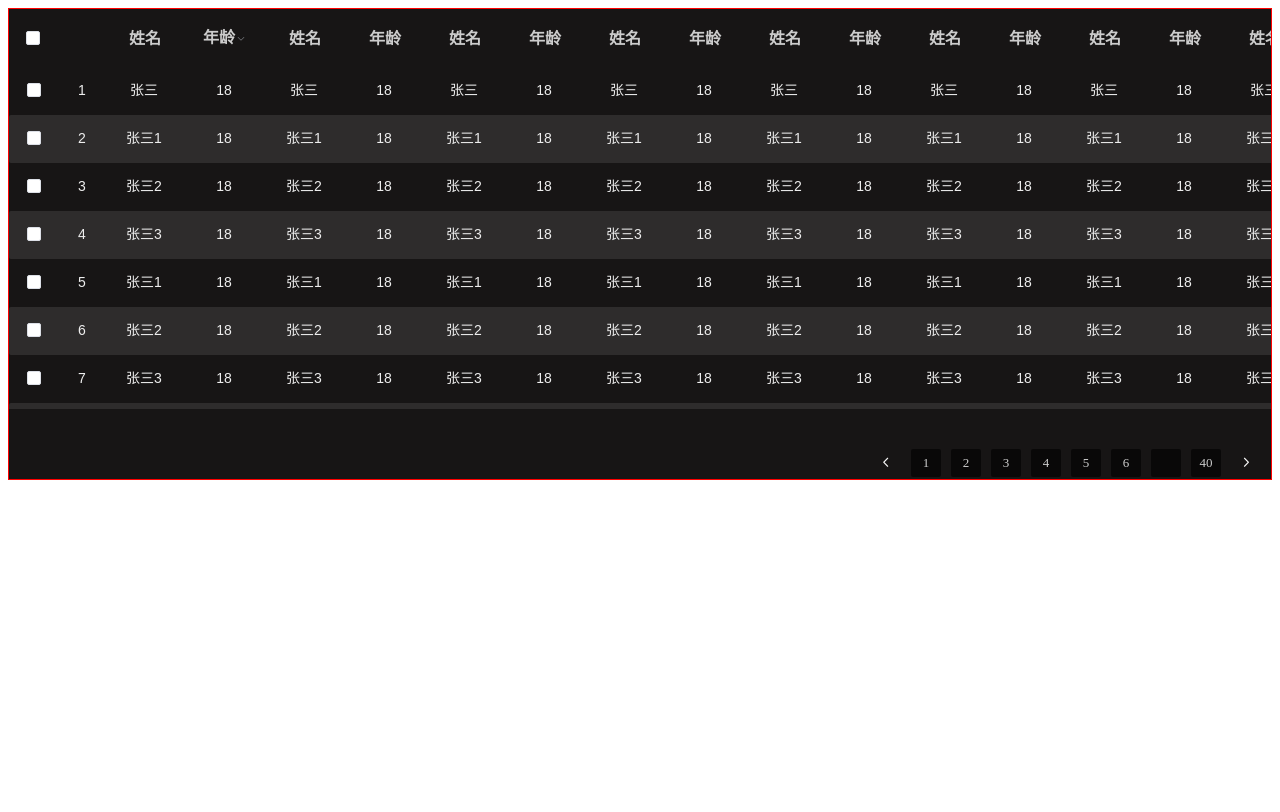
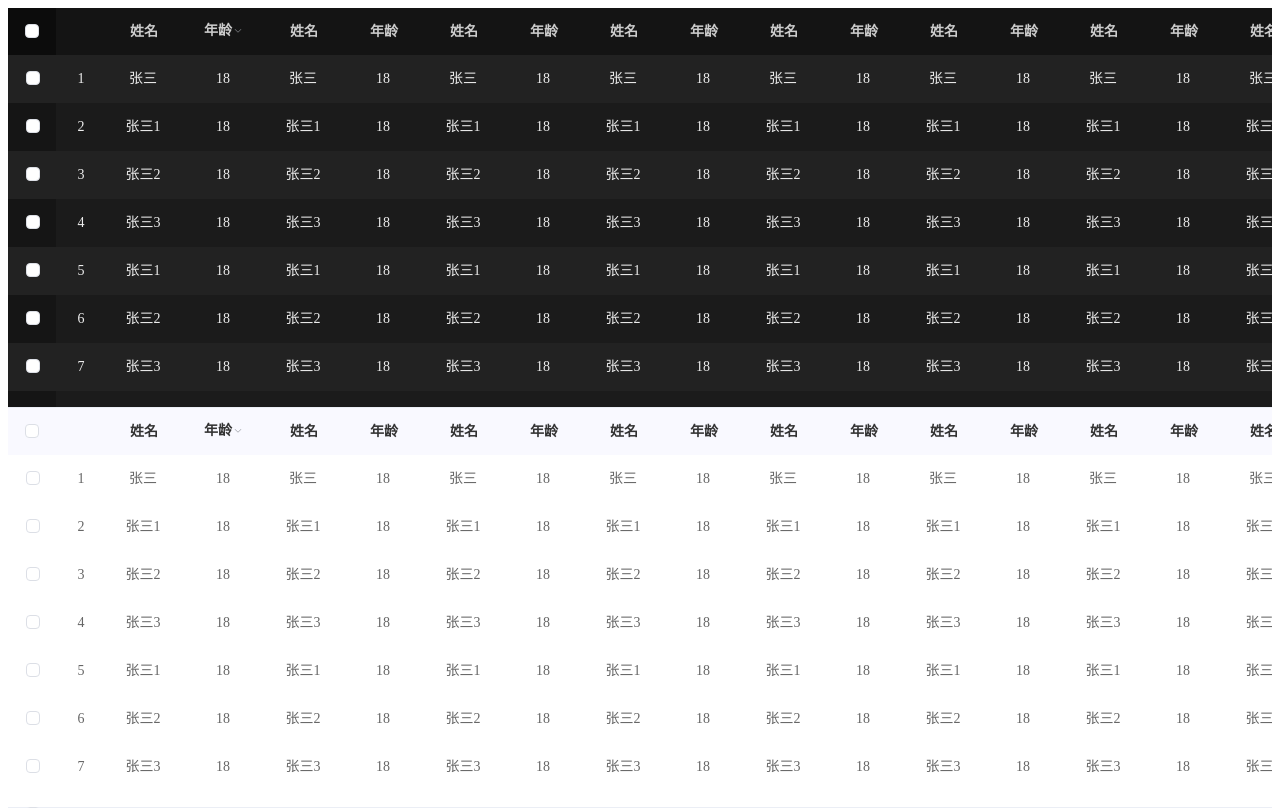
Before and after one commit to Wulakaka/table, a Vue app: page / in a window 1280 px wide. Shown: the top 812 px of the page. Built offline with nearby package versions, Linux system fonts and the light colour scheme.

Commit message:
feat: 完善组件

```diff
--- a/examples/App.vue
+++ b/examples/App.vue
@@ -1,7 +1,5 @@
 <template>
-  <div class="page">
-    <TestTable />
-  </div>
+  <TestTable />
 </template>
 
 <script>
@@ -19,9 +17,4 @@ export default {
 };
 </script>
 
-<style lang="scss" scoped>
-.page {
-  background-color: rgb(23, 21, 21);
-  border: 1px solid red;
-}
-</style>
+<style lang="scss" scoped></style>
--- a/examples/components/TestTable.vue
+++ b/examples/components/TestTable.vue
@@ -1,6 +1,33 @@
 <template>
   <div class="bs-table">
-    <TslTable :data="tableList">
+    <TslTable :data="tableList" tsl theme="dark" height="400">
+      <TslTableColumn type="selection" fixed />
+      <TslTableColumn type="index" />
+      <TslTableColumn prop="name" label="姓名" type="img" />
+      <TslTableColumn
+        prop="age"
+        label="年龄"
+        :filters="testFilter"
+        :filter-method="() => {}"
+      />
+      <TslTableColumn prop="name" label="姓名" />
+      <TslTableColumn prop="age" label="年龄" />
+      <TslTableColumn prop="name" label="姓名" />
+      <TslTableColumn prop="age" label="年龄" />
+      <TslTableColumn prop="name" label="姓名" />
+      <TslTableColumn prop="age" label="年龄" />
+      <TslTableColumn prop="name" label="姓名" />
+      <TslTableColumn prop="age" label="年龄" />
+      <TslTableColumn prop="name" label="姓名" />
+      <TslTableColumn prop="age" label="年龄" />
+      <TslTableColumn prop="name" label="姓名" />
+      <TslTableColumn prop="age" label="年龄" />
+      <TslTableColumn prop="name" label="姓名" />
+      <TslTableColumn prop="age" label="年龄" />
+      <TslTableColumn prop="name" label="姓名" />
+      <TslTableColumn prop="age" label="年龄" />
+    </TslTable>
+    <TslTable stripe :data="tableList" tsl theme="light" height="400">
       <TslTableColumn type="selection" />
       <TslTableColumn type="index" />
       <TslTableColumn prop="name" label="姓名" type="img" />
--- a/examples/main.js
+++ b/examples/main.js
@@ -1,6 +1,5 @@
 import Vue from "vue";
 import App from "./App.vue";
-import "element-ui/lib/theme-chalk/index.css";
 import TslTable from "../src/index";
 
 Vue.config.productionTip = false;
--- a/packages/TslTable/src/TslTable.vue
+++ b/packages/TslTable/src/TslTable.vue
@@ -1,43 +1,35 @@
 <template>
-  <div class="bs-table">
   <Table
+    class="tsl-table"
+    :class="[theme]"
     v-bind="$attrs"
     v-on="$listeners"
-      height="400"
-      :row-class-name="setRowClass"
-      header-row-class-name="transparent"
-      header-cell-class-name="transparent head-row"
-      :row-style="rowStyle"
-      :cell-style="cellStyle"
+    row-class-name="body-row"
+    cell-class-name="body-cell"
+    header-row-class-name="header-row"
+    header-cell-class-name="header-cell"
+    :stripe="theme === 'dark' ? true : stripe"
   >
     <slot />
   </Table>
-    <Pagination
-      @size-change="handleSizeChange"
-      @current-change="handleCurrentChange"
-      :current-page="page"
-      :page-sizes="[10, 20, 50]"
-      :page-size="size"
-      background
-      layout="prev, pager, next"
-      :total="400"
-    />
-  </div>
 </template>
 
 <script>
-import { Table, Pagination } from "element-ui";
+import { Table } from "element-ui";
 export default {
   name: "TslTable",
   components: {
     Table,
-    Pagination,
   },
-
   props: {
+    theme: {
+      type: String,
+      required: false,
+      default: "dark",
+    },
     stripe: {
       type: Boolean,
-      default: true,
+      default: false,
     },
     pageSize: {
       type: Number,
@@ -102,96 +94,204 @@ export default {
 </script>
 
 <style lang="scss">
-$theme: #7dffff;
-$bg: rgba(0, 0, 0, 0.6);
-.el-table {
-  background-color: transparent !important;
-  .el-table__expanded-cell {
-    background-color: transparent !important;
+$primary: (
+  dark: #70d9d9,
+  light: #6266ea,
+);
+$colors: (
+  dark: (
+    //  table
+    table-background: #222222,
+    header-cell-background: rgba(0, 0, 0, 0.4),
+    header-cell-color: #cccccc,
+    body-row-background: rgba(0, 0, 0, 0.2),
+    body-row-hover-background: #272d2d,
+    body-cell-color: #eeeeee,
+    // checkbox
+    checkbox-color: map-get($primary, "dark"),
+    checkbox-inner-after-color: #333333,
+  ),
+  light: (
+    //  table
+    table-background: transparent,
+    header-cell-background: change-color(#6266ea, $alpha: 0.04),
+    header-cell-color: #333,
+    body-row-background: rgba(255, 255, 255, 0.9),
+    body-row-hover-background: #f1f1f9,
+    body-cell-color: #666,
+    // checkbox
+    checkbox-color: map-get($primary, "light"),
+    checkbox-inner-after-color: white,
+  ),
+);
+
+@mixin theme($theme) {
+  &.el-table {
+    background: map-get($colors, $theme, "table-background");
+    tr {
+      background: transparent;
+      th.el-table__cell.gutter {
+        background: transparent;
       }
-  th.el-table__cell {
-    background-color: transparent !important;
-  }
-  tbody {
-    background-color: transparent;
-  }
-  .head-row {
-    font-family: "Microsoft YaHei";
-    font-style: normal;
-    font-weight: 700;
-    font-size: 16px;
-    color: #cccccc;
-  }
-  .row {
-    height: 48px;
-    padding: 0;
-    font-family: "DIN", Arial, "Microsoft YaHei";
-    font-style: normal;
-    font-weight: 400;
-    font-size: 14px;
-    color: #eeeeee;
-  }
-  .row__stripe {
-    background: rgba(255, 255, 255, 0.1);
-    border-radius: 10px;
-  }
-  .transparent {
-    background-color: transparent;
-  }
-  /*头部下边框*/
-  thead tr th.is-leaf {
-    border: 0px solid #ebeef5 !important;
-    border-right: none;
-  }
-  thead tr th:nth-last-of-type(2) {
-    border-right: 0px solid #ebeef5 !important;
     }
 
-  /*表格内下边框*/
-  &__row > td {
-    border-color: transparent !important;
-    /*border-collapse: collapse和border-radius不兼容,border需要在td/th上面设置,改动需要手动刷新*/
-    &:first-child {
-      border-radius: 2px 0 0 2px;
-    }
-    &:last-child {
-      border-radius: 0 2px 2px 0;
+    .header-row {
+      background: map-get($colors, $theme, "header-row-background");
+      .header-cell {
+        background: map-get($colors, $theme, "header-cell-background");
+        color: map-get($colors, $theme, "header-cell-color");
+        border-color: transparent;
+        padding: 6px 0;
       }
     }
-  /*底部下边框*/
-  &::before {
-    height: 0px !important;
+    &.el-table--striped .el-table__body tr.el-table__row--striped {
+      td.el-table__cell {
+        background: map-get($colors, $theme, "body-row-background");
       }
-}
-.el-table--enable-row-hover .el-table__body tr:hover > td.el-table__cell {
-  background: rgba(112, 217, 217, 0.2) !important;
-}
-.el-pagination {
-  margin-top: 37.7px;
-  text-align: end;
-  .font {
-    font-family: "DIN" !important;
-    font-weight: 400 !important;
-    text-align: center !important; /* 黑白灰/ccc */
-    color: #ccc !important;
-  }
-  &__total {
-    @extend .font;
-  }
-  &.is-background {
-    .el-pager li {
-      @extend .font;
-      background-color: $bg !important;
-    }
-    button {
-      color: #fafafa !important;
-      background-color: transparent !important;
+      &:hover {
+        td.el-table__cell {
+          background: map-get($colors, $theme, "body-row-hover-background");
         }
       }
     }
-.el-select {
-  &-dropdown__item.selected {
-    color: $theme !important;
+    .body-row {
+      background: transparent;
+      .body-cell {
+        background: transparent;
+        border-color: transparent;
+        color: map-get($colors, $theme, "body-cell-color");
+      }
+
+      &:hover .body-cell {
+        background: map-get($colors, $theme, "body-row-hover-background");
       }
     }
+  }
+
+  .el-checkbox {
+    .el-checkbox__inner {
+      border-radius: 4px;
+      &:hover {
+        border-color: map-get($colors, $theme, "checkbox-color");
+      }
+      &::after {
+        border-color: map-get($colors, $theme, "checkbox-inner-after-color");
+      }
+    }
+
+    .el-checkbox__input.is-indeterminate .el-checkbox__inner {
+      background-color: map-get($colors, $theme, "checkbox-color");
+      border-color: map-get($colors, $theme, "checkbox-color");
+    }
+    .el-checkbox__input.is-indeterminate .el-checkbox__inner::before {
+      background-color: map-get($colors, $theme, "checkbox-inner-after-color");
+    }
+    .el-checkbox__input.is-checked .el-checkbox__inner {
+      background-color: map-get($colors, $theme, "checkbox-color");
+      border-color: map-get($colors, $theme, "checkbox-color");
+    }
+  }
+}
+
+.tsl-table {
+  &.dark {
+    @include theme("dark");
+  }
+  &.light {
+    @include theme("light");
+  }
+}
+
+//$theme: #7dffff;
+//$bg: rgba(0, 0, 0, 0.6);
+//.el-table {
+//  background-color: transparent !important;
+//  .el-table__expanded-cell {
+//    background-color: transparent !important;
+//  }
+//  th.el-table__cell {
+//    background-color: transparent !important;
+//  }
+//  tbody {
+//    background-color: transparent;
+//  }
+//  .head-row {
+//    font-family: "Microsoft YaHei";
+//    font-style: normal;
+//    font-weight: 700;
+//    font-size: 16px;
+//    color: #cccccc;
+//  }
+//  .row {
+//    height: 48px;
+//    padding: 0;
+//    font-family: "DIN", Arial, "Microsoft YaHei";
+//    font-style: normal;
+//    font-weight: 400;
+//    font-size: 14px;
+//    color: #eeeeee;
+//  }
+//  .row__stripe {
+//    background: rgba(255, 255, 255, 0.1);
+//    border-radius: 10px;
+//  }
+//  .transparent {
+//    background-color: transparent;
+//  }
+//  /*头部下边框*/
+//  thead tr th.is-leaf {
+//    border: 0px solid #ebeef5 !important;
+//    border-right: none;
+//  }
+//  thead tr th:nth-last-of-type(2) {
+//    border-right: 0px solid #ebeef5 !important;
+//  }
+//
+//  /*表格内下边框*/
+//  &__row > td {
+//    border-color: transparent !important;
+//    /*border-collapse: collapse和border-radius不兼容,border需要在td/th上面设置,改动需要手动刷新*/
+//    &:first-child {
+//      border-radius: 2px 0 0 2px;
+//    }
+//    &:last-child {
+//      border-radius: 0 2px 2px 0;
+//    }
+//  }
+//  /*底部下边框*/
+//  &::before {
+//    height: 0px !important;
+//  }
+//}
+//.el-table--enable-row-hover .el-table__body tr:hover > td.el-table__cell {
+//  background: rgba(112, 217, 217, 0.2) !important;
+//}
+//.el-pagination {
+//  margin-top: 37.7px;
+//  text-align: end;
+//  .font {
+//    font-family: "DIN" !important;
+//    font-weight: 400 !important;
+//    text-align: center !important; /* 黑白灰/ccc */
+//    color: #ccc !important;
+//  }
+//  &__total {
+//    @extend .font;
+//  }
+//  &.is-background {
+//    .el-pager li {
+//      @extend .font;
+//      background-color: $bg !important;
+//    }
+//    button {
+//      color: #fafafa !important;
+//      background-color: transparent !important;
+//    }
+//  }
+//}
+//.el-select {
+//  &-dropdown__item.selected {
+//    color: $theme !important;
+//  }
+//}
 </style>
--- a/packages/TslTable/src/TslTableColumn.vue
+++ b/packages/TslTable/src/TslTableColumn.vue
@@ -10,9 +10,7 @@
 </template>
 
 <script>
-import { TableColumn, Checkbox as ElCheckbox } from "element-ui";
-import Vue from "vue";
-Vue.use(ElCheckbox);
+import { TableColumn } from "element-ui";
 
 export default {
   name: "TslTableColumn",
@@ -32,13 +30,4 @@ export default {
 };
 </script>
 
-<style lang="scss">
-$theme: #7dffff;
-
-.el-checkbox__input.is-checked .el-checkbox__inner,
-.el-checkbox__input.is-indeterminate .el-checkbox__inner {
-  background: $theme !important;
-  border-color: $theme !important;
-  border-radius: 4px !important;
-}
-</style>
+<style lang="scss"></style>
--- a/src/index.js
+++ b/src/index.js
@@ -1,8 +1,8 @@
 import TslTable from "../packages/TslTable";
 import TslTableColumn from "../packages/TslTableColumn";
-
-const components = [TslTable, TslTableColumn];
-
+import { Checkbox } from "element-ui";
+const components = [TslTable, TslTableColumn, Checkbox];
+import "element-ui/lib/theme-chalk/index.css";
 const install = function (Vue, opts = {}) {
   components.forEach((component) => {
     Vue.component(component.name, component);
```
Lines whose indentation alone changed are shown as unchanged.
